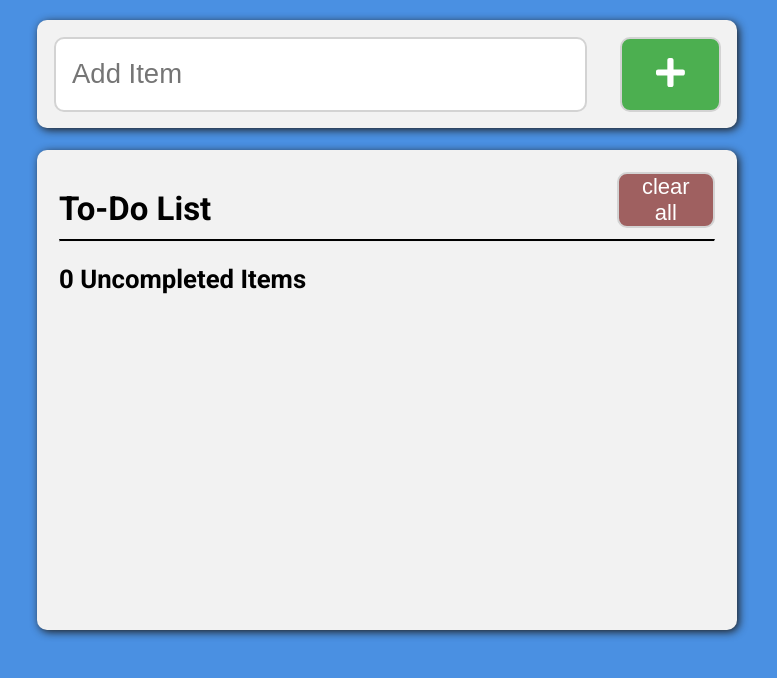
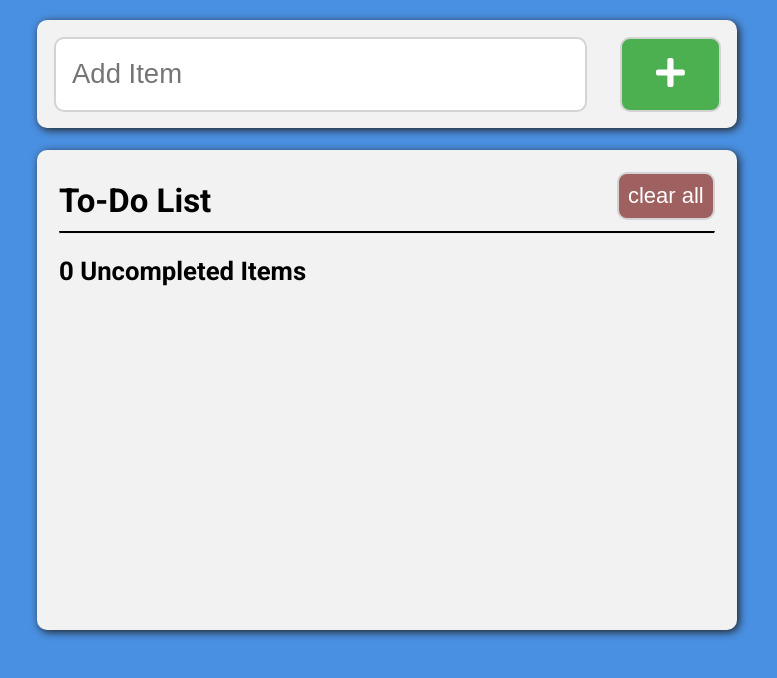
Before and after one commit to caffeinated-pixels/todolist-react, a React (Create React App) app: page / in a window 1280 px wide. Shown: the top 678 px of the page, without its empty margins (253-1030 px from the left). Built offline with nearby package versions, Linux system fonts and the light colour scheme.

Commit message:
tweaked btn padding

```diff
--- a/src/styles/_listContainer.scss
+++ b/src/styles/_listContainer.scss
@@ -17,7 +17,7 @@
       background-color: $clear-button-color;
       padding: 0 0.2rem;
       @include mq(768px) {
-        padding: 0 0.5rem;
+        padding: 0 0.3rem;
       }
     }
 
--- a/src/styles/main.css
+++ b/src/styles/main.css
@@ -126,7 +126,7 @@ hr {
 
 @media only screen and (min-width: 768px) {
   .listContainer button {
-    padding: 0 0.5rem;
+    padding: 0 0.3rem;
     /* lets us pass content block into mixin */
   }
 }
```
Also changed, not shown: src/styles/main.min.css (+1 -1 lines).
